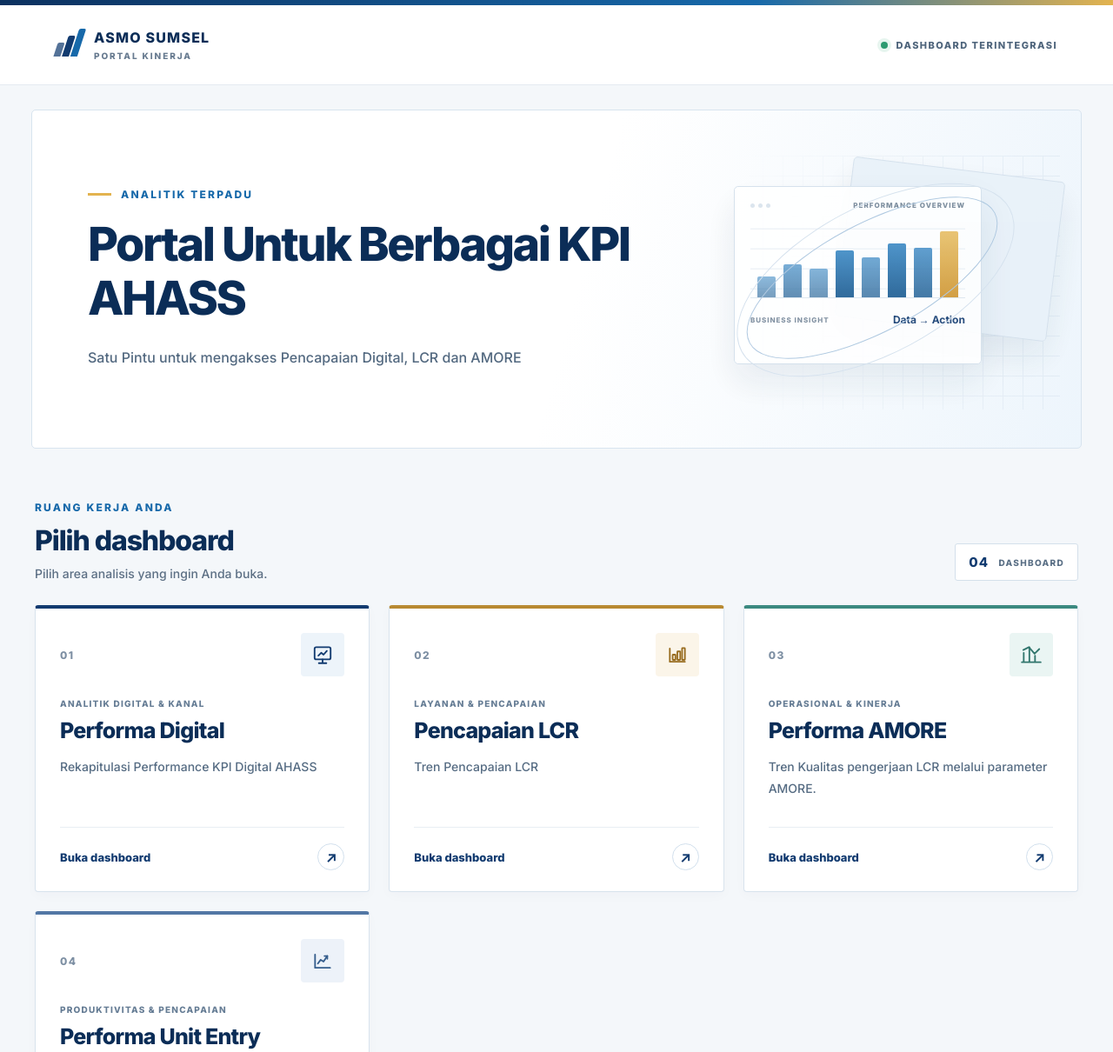
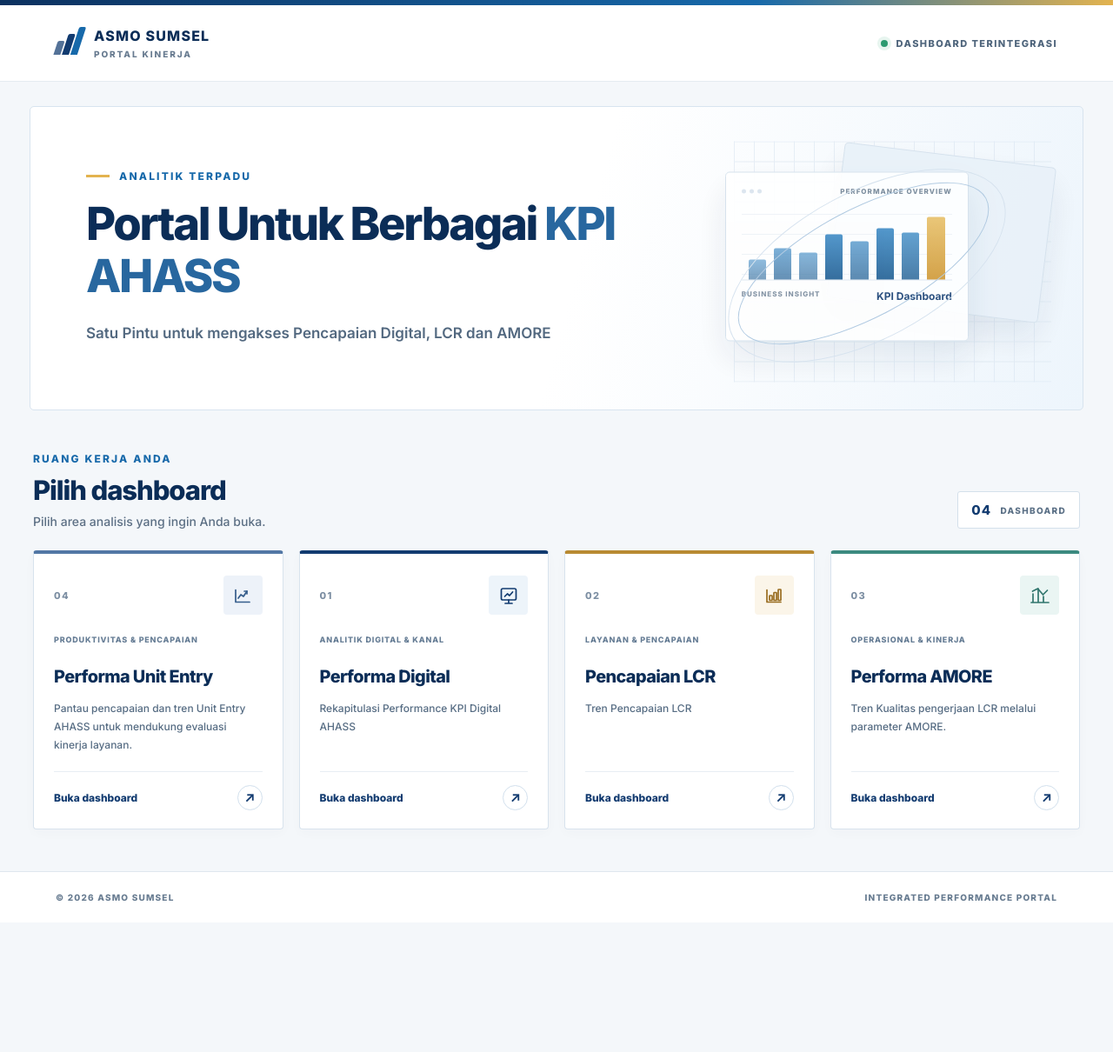
Before and after one commit to TSD-ASMOSumsel/AHASS-Performance-Portal, a plain HTML site: page index.html in a window 1280 px wide. Shown: the top 1210 px of the page at 87% size. After the commit the page ends 1061 px from the top, so only its background shows below. Drawn offline with Linux system fonts and the light colour scheme.

Commit message:
Add files via upload

```diff
--- a/index.html
+++ b/index.html
@@ -4,7 +4,7 @@
   <meta charset="UTF-8">
   <meta name="viewport" content="width=device-width, initial-scale=1.0">
   <meta name="theme-color" content="#ffffff">
-  <meta name="description" content="Portal terpadu dashboard kinerja ASMO Sumsel.">
+  <meta name="description" content="Portal terpadu KPI AHASS ASMO Sumsel.">
   <title>Portal Kinerja AHASS | ASMO Sumsel</title>
   <link rel="preconnect" href="https://fonts.googleapis.com">
   <link rel="preconnect" href="https://fonts.gstatic.com" crossorigin>
@@ -15,11 +15,8 @@
   <div class="top-rule"></div>
   <header class="site-header">
     <a class="brand" href="#" aria-label="ASMO Sumsel Portal">
-      <span class="brand-mark" aria-hidden="true"><span></span><span></span><span></span></span>
-      <span class="brand-copy">
-        <strong>ASMO SUMSEL</strong>
-        <small>PORTAL KINERJA</small>
-      </span>
+      <span class="brand-mark"><span></span><span></span><span></span></span>
+      <span class="brand-copy"><strong>ASMO SUMSEL</strong><small>PORTAL KINERJA</small></span>
     </a>
     <div class="header-label"><span class="status-dot"></span> DASHBOARD TERINTEGRASI</div>
   </header>
@@ -28,7 +25,7 @@
     <section class="hero">
       <div class="hero-copy">
         <p class="eyebrow"><span class="eyebrow-line"></span> ANALITIK TERPADU</p>
-        <h1>Portal Untuk Berbagai KPI AHASS</h1>
+        <h1>Portal Untuk Berbagai <span>KPI AHASS</span></h1>
         <p class="hero-description">Satu Pintu untuk mengakses Pencapaian Digital, LCR dan AMORE</p>
       </div>
       <div class="hero-art" aria-hidden="true">
@@ -37,8 +34,7 @@
         <div class="art-panel panel-front">
           <div class="panel-top"><i></i><i></i><i></i><span>PERFORMANCE OVERVIEW</span></div>
           <div class="chart-bars"><b></b><b></b><b></b><b></b><b></b><b></b><b></b><b></b></div>
-          <div class="chart-base"></div>
-          <div class="chart-metric"><small>BUSINESS INSIGHT</small><strong>Data → Action</strong></div>
+          <div class="chart-metric"><small>BUSINESS INSIGHT</small><strong>KPI Dashboard</strong></div>
         </div>
         <div class="art-orbit orbit-one"></div><div class="art-orbit orbit-two"></div>
       </div>
@@ -55,12 +51,20 @@
       </div>
 
       <div class="dashboard-grid">
+        <a class="dashboard-card unit-entry" href="https://tsd-asmosumsel.github.io/Unit-Entry-Performance/" target="_blank" rel="noopener noreferrer">
+          <div class="card-topline"><span class="card-index">04</span><span class="card-icon" aria-hidden="true"><svg viewBox="0 0 24 24"><path d="M4 19.5V5.5M4 19.5h16"></path><path d="M7 15l3-4 3 2 4-6"></path><path d="M14 7h3v3"></path></svg></span></div>
+          <p class="card-category">PRODUKTIVITAS &amp; PENCAPAIAN</p>
+          <h3>Performa Unit Entry</h3>
+          <p class="card-description">Pantau pencapaian dan tren Unit Entry AHASS untuk mendukung evaluasi kinerja layanan.</p>
+          <div class="card-footer"><span>Buka dashboard</span><span class="arrow">↗</span></div>
+        </a>
+
         <a class="dashboard-card digital" href="https://tsd-asmosumsel.github.io/Performance-Digital-ASMOSumsel/" target="_blank" rel="noopener noreferrer">
           <div class="card-topline"><span class="card-index">01</span><span class="card-icon" aria-hidden="true"><svg viewBox="0 0 24 24"><rect x="3.5" y="4" width="17" height="13" rx="1.8"></rect><path d="M8 21h8M12 17v4M7.5 13l3-3 2.5 2 3.5-4"></path></svg></span></div>
           <p class="card-category">ANALITIK DIGITAL &amp; KANAL</p>
           <h3>Performa Digital</h3>
           <p class="card-description">Rekapitulasi Performance KPI Digital AHASS</p>
-          <div class="card-footer"><span>Buka dashboard</span><span class="arrow" aria-hidden="true">↗</span></div>
+          <div class="card-footer"><span>Buka dashboard</span><span class="arrow">↗</span></div>
         </a>
 
         <a class="dashboard-card lcr" href="https://tsd-asmosumsel.github.io/LCR-Achievement-Dashboard/" target="_blank" rel="noopener noreferrer">
@@ -68,7 +72,7 @@
           <p class="card-category">LAYANAN &amp; PENCAPAIAN</p>
           <h3>Pencapaian LCR</h3>
           <p class="card-description">Tren Pencapaian LCR</p>
-          <div class="card-footer"><span>Buka dashboard</span><span class="arrow" aria-hidden="true">↗</span></div>
+          <div class="card-footer"><span>Buka dashboard</span><span class="arrow">↗</span></div>
         </a>
 
         <a class="dashboard-card amore" href="https://tsd-asmosumsel.github.io/amore-dashboard-sumsel/" target="_blank" rel="noopener noreferrer">
@@ -76,15 +80,7 @@
           <p class="card-category">OPERASIONAL &amp; KINERJA</p>
           <h3>Performa AMORE</h3>
           <p class="card-description">Tren Kualitas pengerjaan LCR melalui parameter AMORE.</p>
-          <div class="card-footer"><span>Buka dashboard</span><span class="arrow" aria-hidden="true">↗</span></div>
-        </a>
-
-        <a class="dashboard-card unit-entry" href="https://tsd-asmosumsel.github.io/Unit-Entry-Performance/" target="_blank" rel="noopener noreferrer">
-          <div class="card-topline"><span class="card-index">04</span><span class="card-icon" aria-hidden="true"><svg viewBox="0 0 24 24"><path d="M4 19.5V5.5M4 19.5h16"></path><path d="M7 15l3-4 3 2 4-6"></path><path d="M14 7h3v3"></path></svg></span></div>
-          <p class="card-category">PRODUKTIVITAS &amp; PENCAPAIAN</p>
-          <h3>Performa Unit Entry</h3>
-          <p class="card-description">Pantau pencapaian dan tren Unit Entry AHASS untuk mendukung evaluasi kinerja layanan.</p>
-          <div class="card-footer"><span>Buka dashboard</span><span class="arrow" aria-hidden="true">↗</span></div>
+          <div class="card-footer"><span>Buka dashboard</span><span class="arrow">↗</span></div>
         </a>
       </div>
     </section>
--- a/style.css
+++ b/style.css
@@ -1,71 +1,57 @@
 :root {
-  --navy: #123b70; --navy-deep: #0b2d57; --blue: #1769aa; --blue-soft: #eaf3fb;
-  --ink: #172b43; --muted: #5c6f84; --line: #d7e2ec; --surface: #fff;
-  --canvas: #f4f7fa; --gold: #e3b34f; --shadow: 0 16px 38px rgba(24,55,88,.09);
+  --navy:#123b70; --navy-deep:#0b2d57; --blue:#1769aa; --ink:#172b43;
+  --muted:#5c6f84; --canvas:#f4f7fa; --gold:#e3b34f;
 }
-* { box-sizing: border-box; }
-html { scroll-behavior: smooth; }
-body { margin: 0; color: var(--ink); background: var(--canvas); font-family: Inter,"Segoe UI",Arial,sans-serif; -webkit-font-smoothing: antialiased; }
-.top-rule { height: 6px; background: linear-gradient(90deg,#0c315f 0%,#1769aa 68%,#e3b34f 100%); }
-.site-header { min-height: 92px; padding: 0 clamp(24px,5vw,82px); display:flex; align-items:center; justify-content:space-between; background:#fff; border-bottom:1px solid #e5ebf1; }
-.brand { display:inline-flex; align-items:center; gap:14px; text-decoration:none; color:var(--navy-deep); }
-.brand-mark { display:flex; gap:3px; align-items:end; height:32px; padding:3px 0; }
-.brand-mark span { display:block; width:8px; border-radius:2px 2px 0 0; background:var(--navy); transform:skew(-18deg); }
+*{box-sizing:border-box}
+body{margin:0;color:var(--ink);background:var(--canvas);font-family:Inter,"Segoe UI",Arial,sans-serif;-webkit-font-smoothing:antialiased}
+.top-rule{height:6px;background:linear-gradient(90deg,#0c315f,#1769aa 68%,#e3b34f)}
+.site-header{min-height:88px;padding:0 clamp(24px,5vw,82px);display:flex;align-items:center;justify-content:space-between;background:#fff;border-bottom:1px solid #e5ebf1}
+.brand{display:inline-flex;align-items:center;gap:14px;text-decoration:none;color:var(--navy-deep)}
+.brand-mark{display:flex;gap:3px;align-items:end;height:32px;padding:3px 0}
+.brand-mark span{display:block;width:8px;border-radius:2px 2px 0 0;background:var(--navy);transform:skew(-18deg)}
 .brand-mark span:nth-child(1){height:16px;opacity:.72}.brand-mark span:nth-child(2){height:24px}.brand-mark span:nth-child(3){height:32px;background:var(--blue)}
-.brand-copy { display:grid; gap:5px; letter-spacing:.075em; }
-.brand-copy strong { font-size:16px; font-weight:800; }
-.brand-copy small { color:#687b90; font-size:10px; font-weight:800; letter-spacing:.19em; }
-.header-label { display:flex; align-items:center; gap:10px; color:#4f657c; font-size:11px; font-weight:800; letter-spacing:.13em; }
-.status-dot { width:8px;height:8px;background:#2c9a70;border-radius:50%;box-shadow:0 0 0 4px #e7f5ef; }
-main { max-width:1390px; margin:0 auto; padding:0 36px; }
-.hero { min-height:390px; margin:28px 0 60px; padding:60px clamp(30px,5vw,76px); position:relative; overflow:hidden; display:flex;align-items:center;border:1px solid #d8e4ef;border-radius:5px;background:linear-gradient(105deg,#fff 0%,#fff 52%,#edf5fc 100%); }
-.hero-copy { position:relative;z-index:2;max-width:720px; }
-.eyebrow { margin:0 0 19px;display:flex;align-items:center;gap:11px;color:var(--blue);font-size:12px;font-weight:800;letter-spacing:.18em; }
-.eyebrow-line { display:inline-block;width:27px;height:3px;background:var(--gold); }
-h1 { margin:0;color:var(--navy-deep);font-size:clamp(38px,4.2vw,58px);line-height:1.15;letter-spacing:-.045em;font-weight:800; }
-h1 span { color:#28679f; }
-.hero-description { max-width:590px;margin:23px 0 0;color:#536980;font-size:16px;line-height:1.8;font-weight:500; }
-.hero-meta { display:flex;align-items:center;gap:11px;margin-top:29px;color:#344f6b;font-size:13px;font-weight:700; }
-.meta-icon { display:grid;place-items:center;width:27px;height:27px;border-radius:50%;color:var(--navy);background:#e6eff8;font-size:16px; }
-.hero-art { position:absolute;width:390px;height:300px;right:2%;top:50%;transform:translateY(-50%);opacity:.9; }
-.art-grid { position:absolute;inset:8px 0 0 25px;opacity:.55;background-image:linear-gradient(#d4e1ee 1px,transparent 1px),linear-gradient(90deg,#d4e1ee 1px,transparent 1px);background-size:23px 23px;mask-image:linear-gradient(90deg,transparent,#000); }
-.art-panel { position:absolute;border:1px solid #d2dfeb;border-radius:5px;background:rgba(255,255,255,.93);box-shadow:0 20px 40px rgba(20,55,88,.09); }
-.panel-back { width:245px;height:185px;right:4px;top:23px;transform:rotate(7deg);background:#e8f1f9; }
-.panel-front { width:285px;height:205px;top:43px;left:15px;padding:16px 18px; }
-.panel-top { display:flex;align-items:center;gap:4px;color:#6e8093;font-size:8px;letter-spacing:.13em;font-weight:800; }
-.panel-top i { width:5px;height:5px;background:#d8e3ed;border-radius:50%; }.panel-top span{margin-left:auto}
-.chart-bars { height:102px;display:flex;align-items:end;gap:9px;padding:15px 8px 0;border-bottom:1px solid #dce6ef;background:repeating-linear-gradient(to bottom,transparent 0 21px,#edf2f7 22px 23px); }
-.chart-bars b { flex:1;border-radius:2px 2px 0 0;background:linear-gradient(180deg,#3d8ac5,#1b5b91); }
+.brand-copy{display:grid;gap:5px;letter-spacing:.075em}.brand-copy strong{font-size:16px;font-weight:800}.brand-copy small{color:#687b90;font-size:10px;font-weight:800;letter-spacing:.19em}
+.header-label{display:flex;align-items:center;gap:10px;color:#4f657c;font-size:11px;font-weight:800;letter-spacing:.13em}
+.status-dot{width:8px;height:8px;background:#2c9a70;border-radius:50%;box-shadow:0 0 0 4px #e7f5ef}
+main{max-width:1400px;margin:0 auto;padding:0 34px}
+.hero{min-height:350px;margin:28px 0 48px;padding:54px clamp(30px,5vw,72px);position:relative;overflow:hidden;display:flex;align-items:center;border:1px solid #d8e4ef;border-radius:5px;background:linear-gradient(105deg,#fff 0%,#fff 52%,#edf5fc 100%)}
+.hero-copy{position:relative;z-index:2;max-width:720px}.eyebrow{margin:0 0 17px;display:flex;align-items:center;gap:11px;color:var(--blue);font-size:12px;font-weight:800;letter-spacing:.18em}
+.eyebrow-line{width:27px;height:3px;background:var(--gold)}
+h1{margin:0;color:var(--navy-deep);font-size:clamp(38px,4.1vw,56px);line-height:1.15;letter-spacing:-.045em;font-weight:800}h1 span{color:#28679f}
+.hero-description{max-width:600px;margin:22px 0 0;color:#536980;font-size:17px;line-height:1.75;font-weight:600}
+.hero-art{position:absolute;width:390px;height:285px;right:3%;top:50%;transform:translateY(-50%);opacity:.88}
+.art-grid{position:absolute;inset:8px 0 0 25px;opacity:.55;background-image:linear-gradient(#d4e1ee 1px,transparent 1px),linear-gradient(90deg,#d4e1ee 1px,transparent 1px);background-size:23px 23px}
+.art-panel{position:absolute;border:1px solid #d2dfeb;border-radius:5px;background:rgba(255,255,255,.93);box-shadow:0 20px 40px rgba(20,55,88,.09)}
+.panel-back{width:245px;height:180px;right:4px;top:23px;transform:rotate(7deg);background:#e8f1f9}
+.panel-front{width:280px;height:195px;top:43px;left:15px;padding:16px 18px}
+.panel-top{display:flex;align-items:center;gap:4px;color:#6e8093;font-size:8px;letter-spacing:.13em;font-weight:800}.panel-top i{width:5px;height:5px;background:#d8e3ed;border-radius:50%}.panel-top span{margin-left:auto}
+.chart-bars{height:98px;display:flex;align-items:end;gap:9px;padding:15px 8px 0;border-bottom:1px solid #dce6ef;background:repeating-linear-gradient(to bottom,transparent 0 21px,#edf2f7 22px 23px)}
+.chart-bars b{flex:1;border-radius:2px 2px 0 0;background:linear-gradient(180deg,#3d8ac5,#1b5b91)}
 .chart-bars b:nth-child(1){height:28%;opacity:.65}.chart-bars b:nth-child(2){height:44%;opacity:.76}.chart-bars b:nth-child(3){height:38%;opacity:.7}.chart-bars b:nth-child(4){height:63%}.chart-bars b:nth-child(5){height:54%;opacity:.8}.chart-bars b:nth-child(6){height:72%}.chart-bars b:nth-child(7){height:66%;opacity:.9}.chart-bars b:nth-child(8){height:88%;background:linear-gradient(180deg,#e8bf66,#cf9631)}
-.chart-base{height:7px}.chart-metric{display:flex;align-items:center;justify-content:space-between;margin-top:10px}.chart-metric small{color:#77889a;font-size:8px;letter-spacing:.12em;font-weight:800}.chart-metric strong{color:var(--navy);font-size:12px}
+.chart-metric{display:flex;justify-content:space-between;margin-top:10px}.chart-metric small{color:#77889a;font-size:8px;letter-spacing:.12em;font-weight:800}.chart-metric strong{color:var(--navy);font-size:12px}
 .art-orbit{position:absolute;border:1px solid #a8c4de;border-radius:50%;transform:rotate(-28deg)}.orbit-one{width:320px;height:125px;left:14px;top:86px}.orbit-two{width:350px;height:170px;left:3px;top:66px;border-color:#d3e0ed}
-.workspace { padding:0 4px; }
-.section-heading { display:flex;justify-content:space-between;align-items:end;margin-bottom:28px; }
-.section-heading .eyebrow { margin-bottom:11px; }
-h2 { margin:0;color:var(--navy-deep);font-size:32px;letter-spacing:-.035em;font-weight:800; }
-.section-description { margin:10px 0 0;color:var(--muted);font-size:14px;font-weight:500; }
-.count-pill { display:flex;align-items:center;gap:11px;padding:11px 15px;border:1px solid #d4e0eb;border-radius:3px;color:#5b7086;font-size:10px;font-weight:800;letter-spacing:.13em;background:#fff; }
-.count-pill span { color:var(--navy);font-size:15px; }
-.dashboard-grid { display:grid;grid-template-columns:repeat(3,minmax(0,1fr));gap:22px; }
-.dashboard-card { min-height:330px;padding:28px 28px 24px;display:flex;flex-direction:column;background:#fff;border:1px solid #d8e3ed;border-top:4px solid var(--navy);border-radius:4px;color:inherit;text-decoration:none;box-shadow:0 4px 14px rgba(20,48,78,.025);transition:transform .2s ease,box-shadow .2s ease,border-color .2s ease; }
-.dashboard-card:hover,.dashboard-card:focus-visible { transform:translateY(-4px);box-shadow:var(--shadow);border-color:#b9cfe2;outline:none; }
-.dashboard-card.lcr{border-top-color:#b88a32}.dashboard-card.amore{border-top-color:#3c8a80}
-.card-topline{display:flex;align-items:center;justify-content:space-between}.card-index{color:#7d8fa3;font-size:12px;font-weight:800;letter-spacing:.12em}
-.card-icon{width:50px;height:50px;display:grid;place-items:center;border-radius:4px;background:#edf4fa;color:var(--navy)}.lcr .card-icon{background:#fbf5e9;color:#986c1f}.amore .card-icon{background:#eaf5f3;color:#31766d}
-.card-icon svg{width:26px;height:26px;fill:none;stroke:currentColor;stroke-width:1.7;stroke-linecap:round;stroke-linejoin:round}
-.card-category{margin:25px 0 10px;color:#667d95;font-size:10px;font-weight:800;letter-spacing:.12em}
-h3{margin:0;color:var(--navy-deep);font-size:25px;letter-spacing:-.03em;font-weight:800}
-.card-description{margin:14px 0 24px;color:#566c83;font-size:14px;line-height:1.8;font-weight:500}
-.card-footer{margin-top:auto;padding-top:18px;display:flex;align-items:center;justify-content:space-between;border-top:1px solid #e8eef3;color:var(--navy);font-size:13px;font-weight:800}
-.arrow{display:grid;place-items:center;width:31px;height:31px;border:1px solid #d2e0ed;border-radius:50%;font-size:16px;transition:background .2s ease,color .2s ease}.dashboard-card:hover .arrow{background:var(--navy);color:#fff}
-.access-note{display:flex;align-items:center;gap:13px;margin:26px 0 48px;padding:17px 19px;border:1px solid #d8e3ed;background:#edf3f8;border-radius:3px}
-.note-mark{flex:0 0 23px;display:grid;place-items:center;width:23px;height:23px;border:1px solid #9cb5cb;border-radius:50%;color:var(--navy);font-family:Georgia,serif;font-size:14px;font-style:italic}
-.access-note p{margin:0;color:#4c647d;font-size:13px;line-height:1.65;font-weight:500}
-.site-footer{display:flex;justify-content:space-between;gap:15px;padding:24px clamp(24px,5vw,82px);border-top:1px solid #dfe7ee;background:#fff;color:#687c91;font-size:10px;font-weight:800;letter-spacing:.12em}
-@media(max-width:1000px){.hero{padding-right:30px}.hero-art{right:-100px;opacity:.22}.hero-copy{max-width:680px}.dashboard-grid{grid-template-columns:1fr 1fr}.dashboard-card:last-child{grid-column:1/-1;min-height:290px}}
-@media(max-width:620px){.site-header{min-height:76px;padding:0 18px}.header-label{font-size:8px;letter-spacing:.05em}.brand-copy strong{font-size:13px}main{padding:0 15px}.hero{min-height:340px;margin:18px 0 42px;padding:35px 22px}.hero-art{right:-185px;opacity:.14}h1{font-size:clamp(31px,8vw,40px)}.hero-description{font-size:14px}.section-heading{align-items:start;gap:12px}h2{font-size:27px}.count-pill{padding:9px;font-size:8px;white-space:nowrap}.dashboard-grid{grid-template-columns:1fr;gap:14px}.dashboard-card,.dashboard-card:last-child{grid-column:auto;min-height:290px;padding:24px}.card-category{margin-top:21px}h3{font-size:23px}.card-description{font-size:14px}.access-note{margin-bottom:30px;align-items:start}.site-footer{padding:20px;flex-direction:column;font-size:9px}}
-@media(prefers-reduced-motion:reduce){*,*::before,*::after{scroll-behavior:auto!important;transition:none!important}}
-
-/* Unit Entry dashboard accent */
-.dashboard-card.unit-entry { border-top-color: #5277a5; }
-.unit-entry .card-icon { background: #edf2f9; color: #355d8c; }
+.workspace{padding:0 4px 48px}
+.section-heading{display:flex;justify-content:space-between;align-items:end;margin-bottom:25px}.section-heading .eyebrow{margin-bottom:10px}
+h2{margin:0;color:var(--navy-deep);font-size:31px;letter-spacing:-.035em;font-weight:800}
+.section-description{margin:9px 0 0;color:var(--muted);font-size:14px;font-weight:500}
+.count-pill{display:flex;align-items:center;gap:10px;padding:11px 15px;border:1px solid #d4e0eb;border-radius:3px;color:#5b7086;font-size:10px;font-weight:800;letter-spacing:.13em;background:#fff}
+.count-pill span{color:var(--navy);font-size:15px}
+/* Four equal columns: all cards share the same width and height on desktop. */
+.dashboard-grid{display:grid;grid-template-columns:repeat(4,minmax(0,1fr));gap:18px;align-items:stretch}
+.dashboard-card{min-width:0;min-height:315px;padding:25px 23px 21px;display:flex;flex-direction:column;background:#fff;border:1px solid #d8e3ed;border-top:4px solid var(--navy);border-radius:4px;color:inherit;text-decoration:none;box-shadow:0 4px 14px rgba(20,48,78,.025);transition:transform .2s ease,box-shadow .2s ease,border-color .2s ease}
+.dashboard-card:hover,.dashboard-card:focus-visible{transform:translateY(-4px);box-shadow:0 16px 38px rgba(24,55,88,.09);border-color:#b9cfe2;outline:none}
+.dashboard-card.lcr{border-top-color:#b88a32}.dashboard-card.amore{border-top-color:#3c8a80}.dashboard-card.unit-entry{border-top-color:#5277a5}
+.card-topline{display:flex;align-items:center;justify-content:space-between}.card-index{color:#7d8fa3;font-size:11px;font-weight:800;letter-spacing:.12em}
+.card-icon{width:45px;height:45px;display:grid;place-items:center;border-radius:4px;background:#edf4fa;color:var(--navy)}
+.lcr .card-icon{background:#fbf5e9;color:#986c1f}.amore .card-icon{background:#eaf5f3;color:#31766d}.unit-entry .card-icon{background:#edf2f9;color:#355d8c}
+.card-icon svg{width:24px;height:24px;fill:none;stroke:currentColor;stroke-width:1.7;stroke-linecap:round;stroke-linejoin:round}
+.card-category{min-height:28px;margin:22px 0 9px;color:#667d95;font-size:9px;line-height:1.5;font-weight:800;letter-spacing:.09em}
+h3{margin:0;color:var(--navy-deep);font-size:clamp(18px,1.55vw,22px);line-height:1.25;letter-spacing:-.03em;font-weight:800}
+.card-description{margin:13px 0 20px;color:#566c83;font-size:12px;line-height:1.75;font-weight:500}
+.card-footer{margin-top:auto;padding-top:15px;display:flex;align-items:center;justify-content:space-between;border-top:1px solid #e8eef3;color:var(--navy);font-size:12px;font-weight:800}
+.arrow{display:grid;place-items:center;flex:0 0 29px;width:29px;height:29px;border:1px solid #d2e0ed;border-radius:50%;font-size:15px}
+.dashboard-card:hover .arrow{background:var(--navy);color:#fff}
+.site-footer{display:flex;justify-content:space-between;gap:15px;padding:23px clamp(24px,5vw,82px);border-top:1px solid #dfe7ee;background:#fff;color:#687c91;font-size:10px;font-weight:800;letter-spacing:.12em}
+@media(max-width:1100px){.dashboard-grid{grid-template-columns:repeat(2,minmax(0,1fr));gap:18px}.dashboard-card{min-height:290px}.hero-art{right:-100px;opacity:.22}}
+@media(max-width:620px){.site-header{min-height:76px;padding:0 18px}.header-label{font-size:8px;letter-spacing:.05em}.brand-copy strong{font-size:13px}main{padding:0 15px}.hero{min-height:300px;margin:18px 0 38px;padding:34px 22px}.hero-art{right:-190px;opacity:.13}h1{font-size:clamp(31px,8vw,40px)}.hero-description{font-size:15px}.section-heading{align-items:start;gap:12px}h2{font-size:26px}.count-pill{padding:9px;font-size:8px;white-space:nowrap}.dashboard-grid{grid-template-columns:1fr;gap:14px}.dashboard-card{min-height:255px;padding:23px}.card-category{min-height:0;margin-top:19px}h3{font-size:22px}.card-description{font-size:13px}.site-footer{padding:20px;flex-direction:column;font-size:9px}}
+@media(prefers-reduced-motion:reduce){*,*::before,*::after{transition:none!important}}
```
Also changed, not shown: README.txt.
